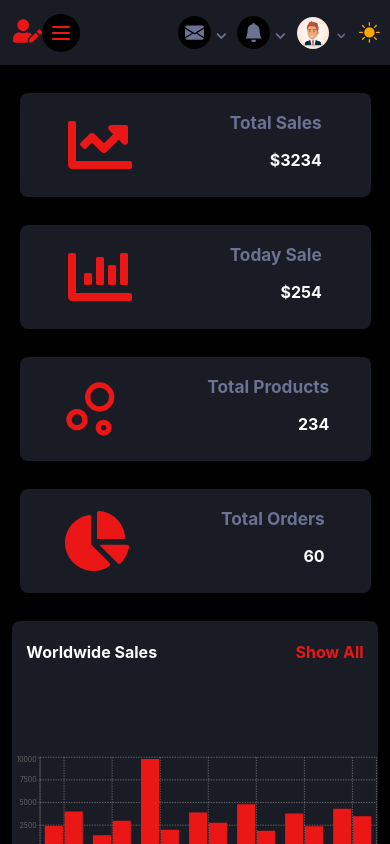
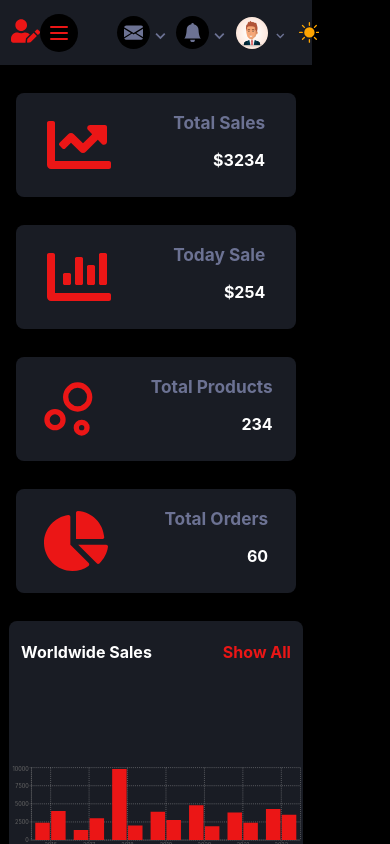
Before and after one commit to ay19b/Dashboard, a React (Create React App) app: page / in a window 390 px wide. Shown: the top 844 px of the page. Built offline with nearby package versions, Linux system fonts and the light colour scheme.

Commit message:
Update home.css

```diff
--- a/src/page/home/home.css
+++ b/src/page/home/home.css
@@ -4,13 +4,13 @@
 .content{
     display: flex;
     flex-direction: column;
-	transition: 0.5s;
-	width: 80vw;
+    transition: 0.3s;
+    width: 80vw;
 }
-.content.open{
+.content.closeSidebar{
   width: 100vw;
 }
-.content.close{
+.content.openSidebar{
   width: 80vw;
 }
 .contentHidden{
@@ -33,7 +33,7 @@
   }
 
 @media only screen and (min-width: 1600px) {
-  .content.close{
+  .content.openSidebar{
 	width: 100%;
   }
 }
@@ -47,7 +47,7 @@
   }
 }
   @media only screen and (max-width: 1000px) {
-  .content.close {
+  .content.openSidebar {
     width: 100vw;
   }
 }
```
